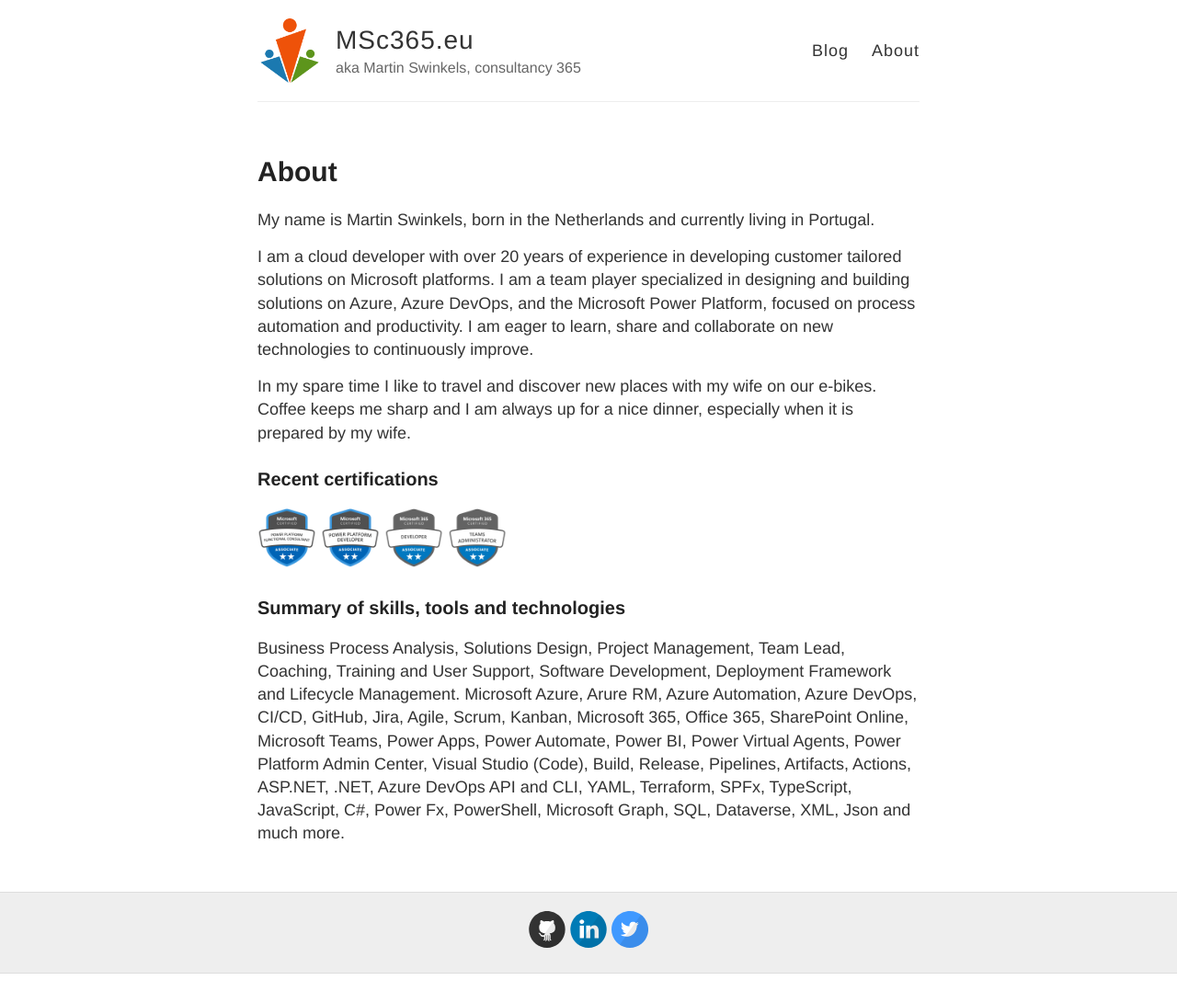
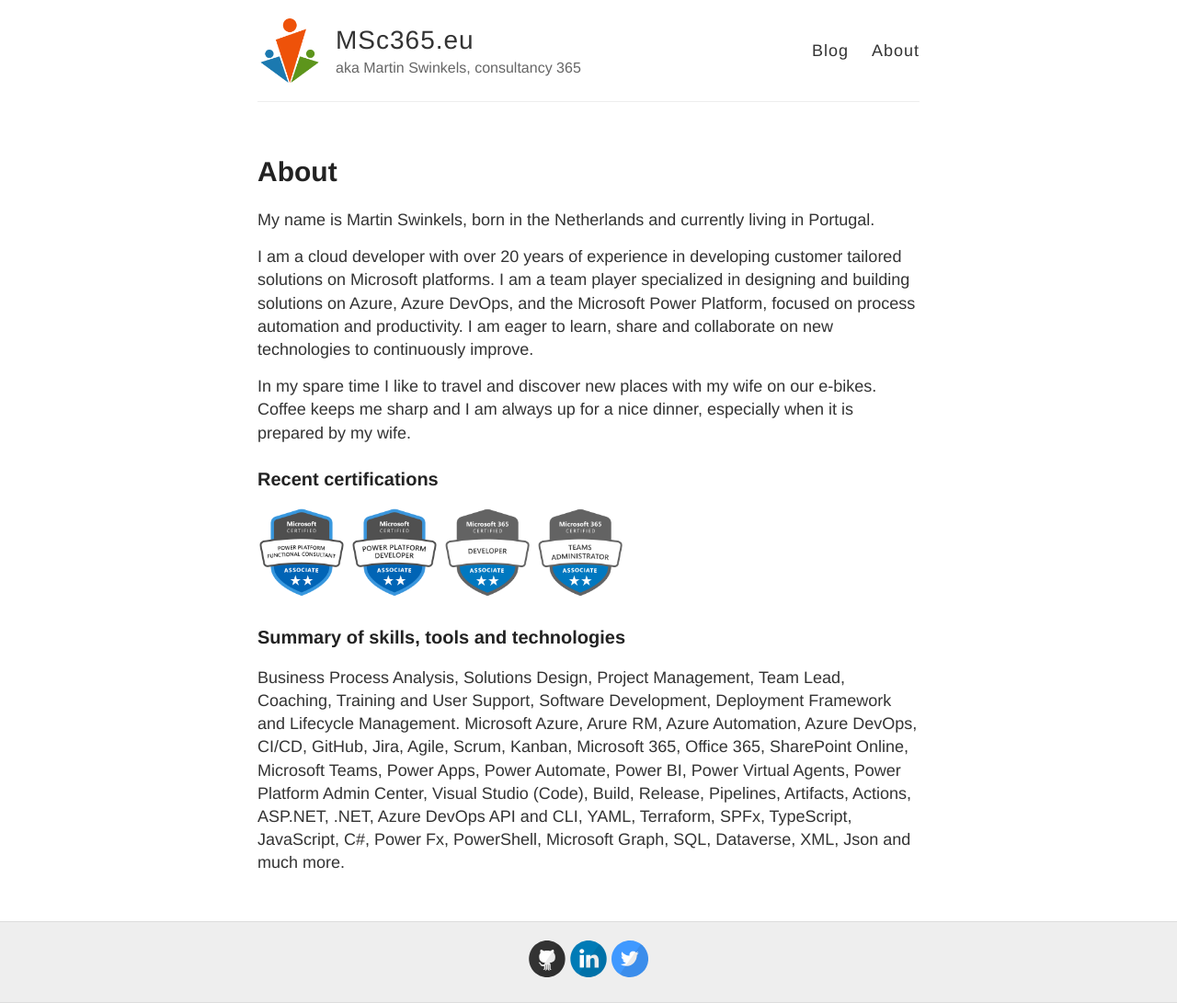
Before and after one commit to msc365/msc365.github.io, a Jekyll site: the page built from about.md, in a window 1280 px wide. Shown: the whole page at 92% size. Built offline with Jekyll 4.4.1, drawn with Linux system fonts in a browser that asks for light colours; before the commit the page ends 1059 px from its top, so only the background shows below that.

Commit message:
Update about.md
Increased badge sizes

```diff
--- a/about.md
+++ b/about.md
@@ -12,7 +12,7 @@
 
 ### Recent certifications
 
-<img src="https://msc365.eu/images/microsoft-power-platform-consultant.png" width="64"> <img src="https://msc365.eu/images/microsoft-power-platform-developer.png" width="64"> <img src="https://msc365.eu/images/microsoft365-developer.png" width="64"> <img src="https://msc365.eu/images/microsoft365-teams-administrator.png" width="64">
+<img src="https://msc365.eu/images/microsoft-power-platform-consultant.png" width="96"> <img src="https://msc365.eu/images/microsoft-power-platform-developer.png" width="96"> <img src="https://msc365.eu/images/microsoft365-developer.png" width="96"> <img src="https://msc365.eu/images/microsoft365-teams-administrator.png" width="96">
 
 ### Summary of skills, tools and technologies
 
```
